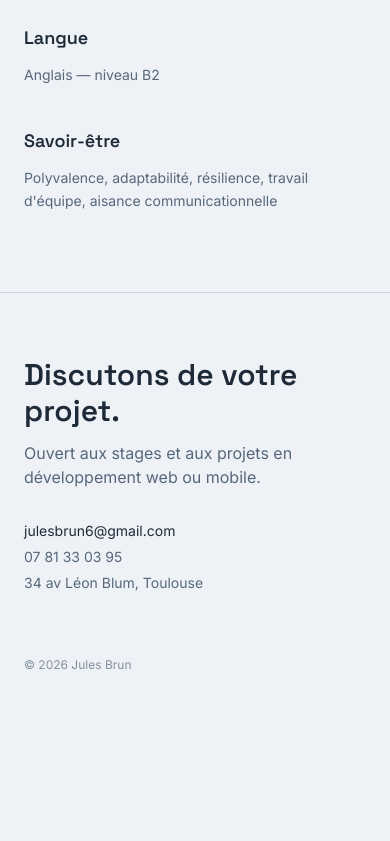
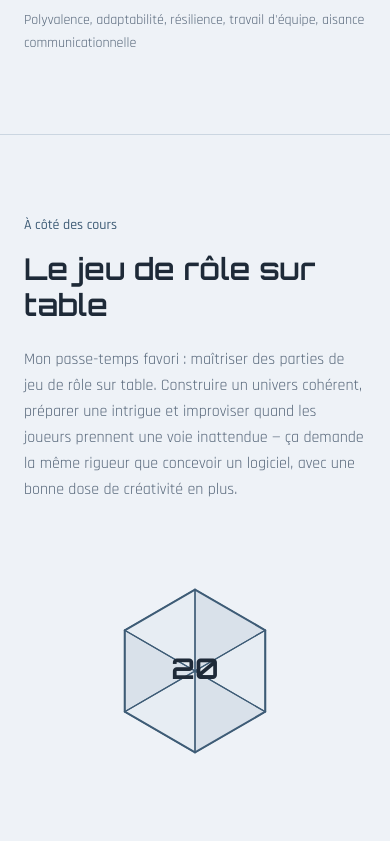
Before and after one commit to Megasteropode/Megasteropode.github.io, a plain HTML site: page index.html in a window 390 px wide. Shown: the part 5163-6004 px from the top of the page. Before the commit the page ends 5876 px from the top, so only its background shows below. Drawn offline with nearby package versions, Linux system fonts and the light colour scheme.

Commit message:
modify the font

```diff
--- a/index.html
+++ b/index.html
@@ -7,7 +7,7 @@
 <script src="https://cdn.tailwindcss.com"></script>
 <link rel="preconnect" href="https://fonts.googleapis.com">
 <link rel="preconnect" href="https://fonts.gstatic.com" crossorigin>
-<link href="https://fonts.googleapis.com/css2?family=Space+Grotesk:wght@400;500;600;700&family=Inter:wght@400;500;600&display=swap" rel="stylesheet">
+<link href="https://fonts.googleapis.com/css2?family=Orbitron:wght@500;600;700;800&family=Rajdhani:wght@400;500;600;700&display=swap" rel="stylesheet">
 <script>
   tailwind.config = {
     theme: {
@@ -22,8 +22,8 @@
           accentsoft: '#7B93AC',
         },
         fontFamily: {
-          display: ['"Space Grotesk"', 'sans-serif'],
-          body: ['"Inter"', 'sans-serif'],
+          display: ['"Orbitron"', 'sans-serif'],
+          body: ['"Rajdhani"', 'sans-serif'],
         },
       }
     }
@@ -56,6 +56,7 @@
         <a href="#experience" class="hover:text-accent transition-colors">Expérience</a>
         <a href="#projets" class="hover:text-accent transition-colors">Projets</a>
         <a href="#competences" class="hover:text-accent transition-colors">Compétences</a>
+        <a href="#hobbies" class="hover:text-accent transition-colors">JDR</a>
         <a href="#contact" class="hover:text-accent transition-colors">Contact</a>
       </nav>
     </div>
@@ -266,6 +267,36 @@
     </div>
   </section>
 
+  <!-- CENTRES D'INTERET -->
+  <section id="hobbies" class="max-w-5xl mx-auto px-6 md:px-10 py-20 border-t border-line">
+    <div class="grid md:grid-cols-2 gap-14 items-center">
+      <div>
+        <p class="text-accent font-medium text-sm mb-4">À côté des cours</p>
+        <h2 class="font-display text-3xl md:text-4xl font-semibold text-ink mb-6">Le jeu de rôle sur table</h2>
+        <p class="text-inksoft leading-relaxed max-w-md">
+          Mon passe-temps favori : maîtriser des parties de jeu de rôle sur table. Construire un univers
+          cohérent, préparer une intrigue et improviser quand les joueurs prennent une voie inattendue —
+          ça demande la même rigueur que concevoir un logiciel, avec une bonne dose de créativité en plus.
+        </p>
+      </div>
+
+      <div class="flex justify-center">
+        <svg viewBox="0 0 220 220" class="w-56 h-56" role="img" aria-label="Illustration d'un dé à vingt faces">
+          <polygon points="110,30 179,70 179,150 110,190 41,150 41,70"
+                   fill="none" stroke="#3E5C76" stroke-width="2" stroke-linejoin="round" />
+          <polygon points="110,30 179,70 110,110" fill="#7B93AC" fill-opacity="0.18" stroke="#3E5C76" stroke-width="1.2" />
+          <polygon points="179,70 179,150 110,110" fill="#7B93AC" fill-opacity="0.06" stroke="#3E5C76" stroke-width="1.2" />
+          <polygon points="179,150 110,190 110,110" fill="#7B93AC" fill-opacity="0.18" stroke="#3E5C76" stroke-width="1.2" />
+          <polygon points="110,190 41,150 110,110" fill="#7B93AC" fill-opacity="0.06" stroke="#3E5C76" stroke-width="1.2" />
+          <polygon points="41,150 41,70 110,110" fill="#7B93AC" fill-opacity="0.18" stroke="#3E5C76" stroke-width="1.2" />
+          <polygon points="41,70 110,30 110,110" fill="#7B93AC" fill-opacity="0.06" stroke="#3E5C76" stroke-width="1.2" />
+          <text x="110" y="118" text-anchor="middle" font-family="'Orbitron', sans-serif"
+                font-size="28" font-weight="700" fill="#1E2A38">20</text>
+        </svg>
+      </div>
+    </div>
+  </section>
+
   <!-- CONTACT / FOOTER -->
   <footer id="contact" class="border-t border-line">
     <div class="max-w-5xl mx-auto px-6 md:px-10 py-16 flex flex-col sm:flex-row sm:items-end justify-between gap-8">
```
